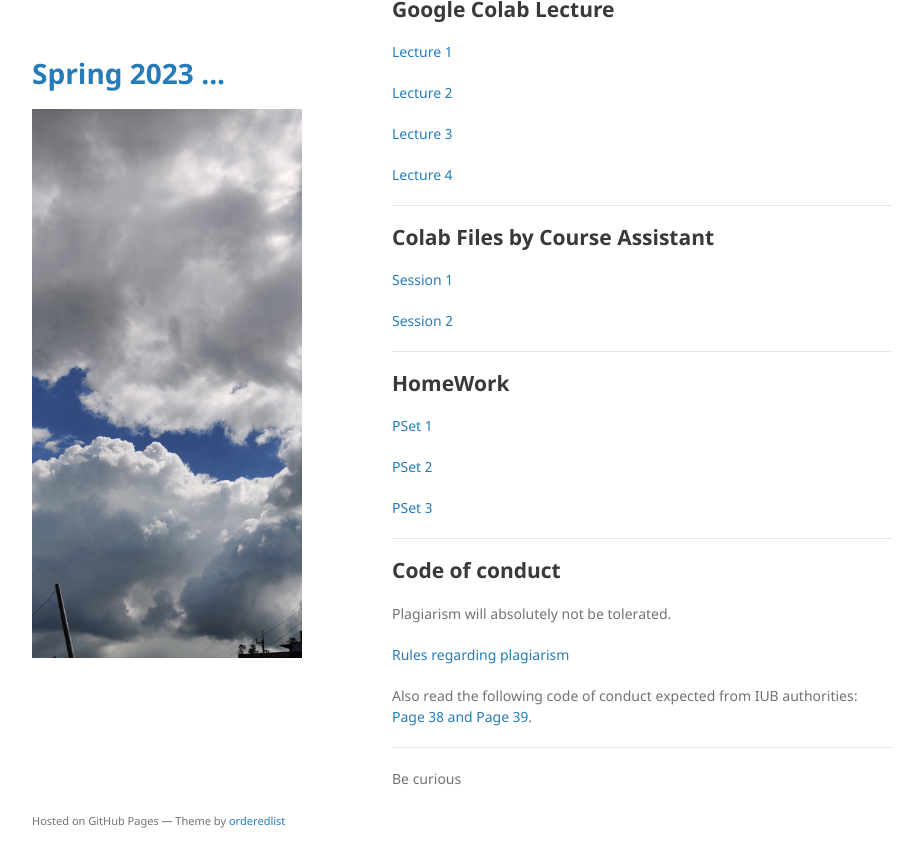
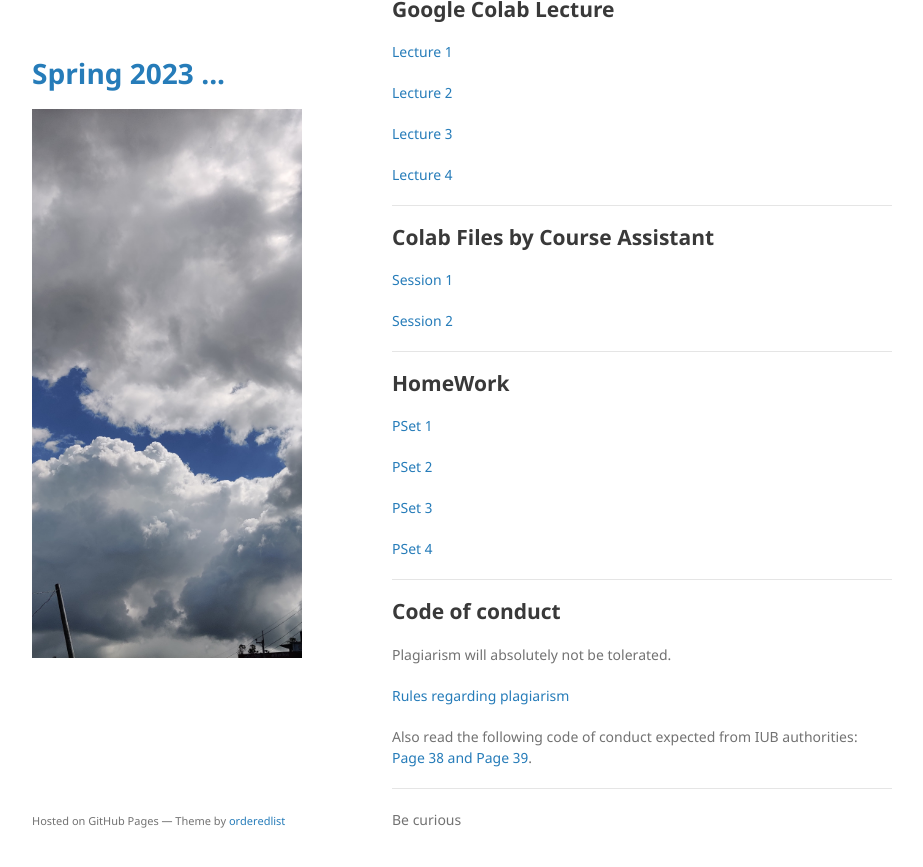
Before and after one commit to mohammadmotiurrahman/mohammadmotiurrahman.github.io, a Jekyll site: the page built from cse203_12/index.md, in a window 1280 px wide and 900 px high, scrolled down 642 px. Shown: the top 867 px of the window, without its empty margins (178-1101 px from the left). Built offline with Jekyll 4.4.1, drawn with Linux system fonts in a browser that asks for light colours; our own code applies the rules of GitHub Pages for plain Markdown files.

Commit message:
Update index.md

```diff
--- a/cse203_12/index.md
+++ b/cse203_12/index.md
@@ -53,6 +53,8 @@ Wednesday- 4:20pm to 5:50pm
 
 [PSet 3](https://colab.research.google.com/drive/1Ah8XmS4YYeKAEfWthp86a0KQceZ2uXAb?usp=sharing)
 
+[PSet 4](https://colab.research.google.com/drive/1Es0Covq5ib5bHSxSFhA4hKoNRTDcpiAI?usp=sharing)
+
 * * *
 ## Code of conduct
 
```
